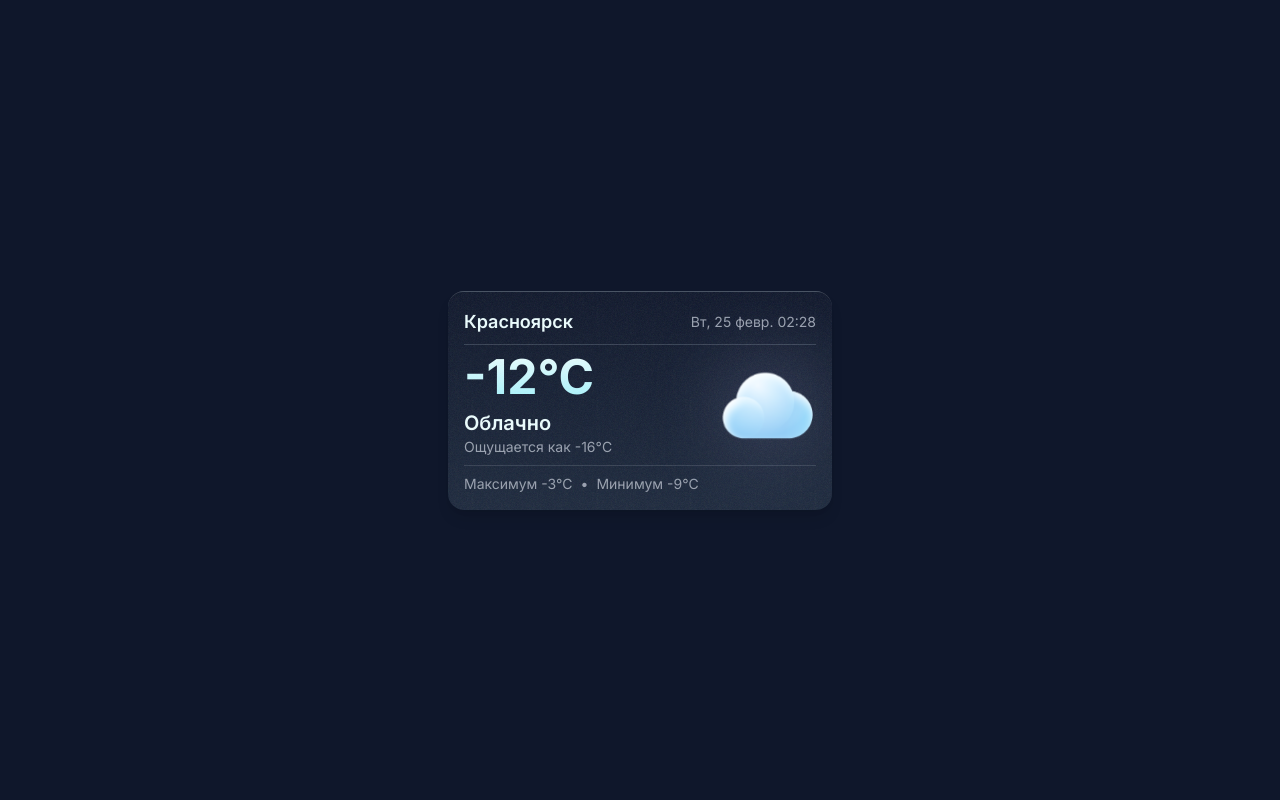
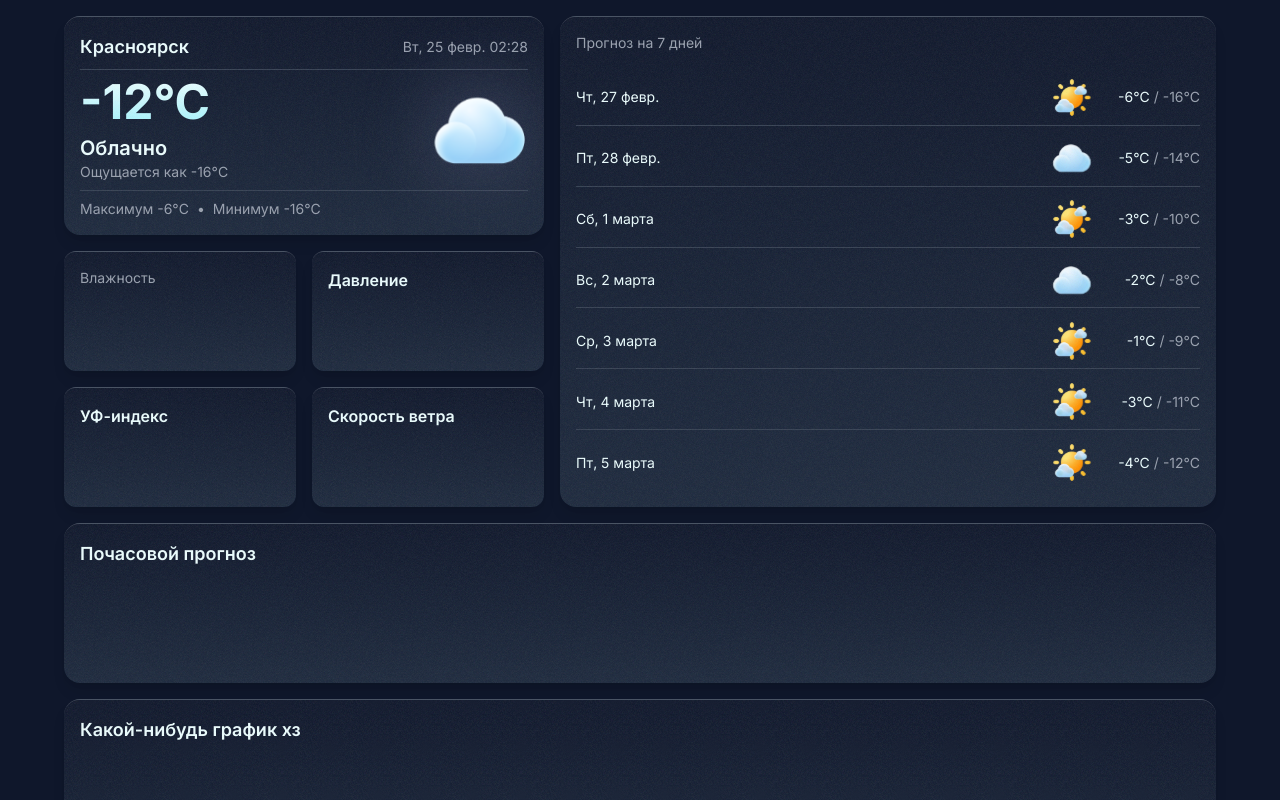
Before and after one commit to sssehnsuchttt/weather-dashboard, a React (Vite) app: page / in a window 1280 px wide. Shown: the top 800 px of the page. Built offline with nearby package versions, Linux system fonts and the light colour scheme.

Commit message:
Add grid layout & 7-days forecast

```diff
--- a/src/App.jsx
+++ b/src/App.jsx
@@ -1,60 +1,142 @@
-// import React from "react";
 import WeatherIcon from "./components/WeatherIcon";
+
+const DUMMY_FORECAST = [
+  { day: "Чт, 27 февр.", code: 2, minTemp: -16, maxTemp: -6 },
+  { day: "Пт, 28 февр.", code: 3, minTemp: -14, maxTemp: -5 },
+  { day: "Сб, 1 марта", code: 2, minTemp: -10, maxTemp: -3 },
+  { day: "Вс, 2 марта", code: 3, minTemp: -8, maxTemp: -2 },
+  { day: "Ср, 3 марта", code: 1, minTemp: -9, maxTemp: -1 },
+  { day: "Чт, 4 марта", code: 2, minTemp: -11, maxTemp: -3 },
+  { day: "Пт, 5 марта", code: 1, minTemp: -12, maxTemp: -4 },
+];
 
 function App() {
   return (
-    <div className="flex flex-col items-center justify-center min-h-screen bg-slate-900 text-white" data-role="app">
-      <div
-        className="relative w-96 bg-gradient-to-b from-slate-900 to-slate-800 shadow-lg rounded-2xl border-t border-white/20 p-4 overflow-hidden"
-        data-role="weather-card"
-      >
-        {/* Текстура шума */}
-        <div
-          className="bg-grainy absolute left-0 top-0 z-10 h-full w-full rounded-2xl opacity-10 pointer-events-none"
-          data-role="grainy-background"
-        ></div>
-
-        <div className="flex flex-col z-20 h-full" data-role="weather-content">
-          {/* Заголовок */}
-          <div className="w-full flex gap-3 justify-between items-center" data-role="weather-header">
-            <h1 className="font-semibold text-cyan-50 text-lg" data-role="city-name">Красноярск</h1>
-            <span className="text-sm text-gray-400" data-role="date-time">Вт, 25 февр. 02:28</span>
-          </div>
-
-          <hr className="border-t border-gray-700 my-2 mb-2" data-role="divider" />
-
-          {/* Основной блок с температурой */}
-          <div className="flex mb-2" data-role="temperature-block">
-            <div className="flex flex-1 flex-col h-full justify-center gap-2" data-role="temperature-info">
-              <div className="flex gap-4 items-center" data-role="main-temperature">
-                {/* Температура с легким светящимся эффектом */}
-                <span
-                  className="text-5xl font-bold bg-gradient-to-t from-cyan-200 to-cyan-50 bg-clip-text text-transparent"
-                  data-role="temperature"
-                >
-                  -12°C
+    <div className="flex flex-col items-center justify-center min-h-screen p-4 bg-slate-900 text-white">
+      {/* Контейнер для всей сетки */}
+      <div className="flex flex-col md:flex-row w-full max-w-6xl mx-auto gap-4">
+        {/* Левый контейнер */}
+        <div className="flex flex-col gap-4 w-full md:w-120">
+          {/* Карточка погоды */}
+          <div className="relative bg-gradient-to-b from-slate-900 to-slate-800 shadow-lg rounded-2xl border-t border-white/20 p-4 overflow-hidden">
+            <div className="bg-grainy absolute left-0 top-0 z-10 h-full w-full rounded-2xl opacity-10 pointer-events-none" />
+            <div className="flex flex-col z-20">
+              <div className="w-full flex gap-3 justify-between items-center">
+                <h1 className="font-semibold text-cyan-50 text-lg">
+                  Красноярск
+                </h1>
+                <span className="text-sm text-gray-400">
+                  Вт, 25 февр. 02:28
                 </span>
               </div>
-
-              {/* Состояние погоды */}
-              <div className="flex flex-col items-start justify-center" data-role="weather-description">
-                <span className="font-semibold text-xl text-cyan-50" data-role="weather-condition">Облачно</span>
-                <span className="text-sm text-gray-400" data-role="feels-like">Ощущается как -16°C</span>
+              <hr className="border-t border-gray-700 my-2 mb-2" />
+              <div className="flex mb-2">
+                <div className="flex-1 flex flex-col gap-2">
+                  <div className="flex gap-4 items-center">
+                    <span className="text-5xl font-bold bg-gradient-to-t from-cyan-200 to-cyan-50 bg-clip-text text-transparent">
+                      -12°C
+                    </span>
+                  </div>
+                  <div className="flex flex-col items-start">
+                    <span className="font-semibold text-xl text-cyan-50">
+                      Облачно
+                    </span>
+                    <span className="text-sm text-gray-400">
+                      Ощущается как -16°C
+                    </span>
+                  </div>
+                </div>
+                <div className="relative flex items-center justify-center">
+                  <WeatherIcon
+                    className="z-10 w-24 h-24"
+                    code={3}
+                    hour={12}
+                    glow
+                  />
+                </div>
               </div>
-            </div>
-
-            {/* Иконка погоды */}
-            <div className="relative flex items-center justify-center" data-role="weather-icon">
-              <WeatherIcon className="z-10 w-24 h-24 filter shadow-cyan-500/50" code={3} hour={12} glow />
+              <div className="flex gap-2 items-center text-gray-400 text-sm mt-auto pt-2 border-t border-gray-700">
+                <span>Максимум -6°C</span>
+                <span>•</span>
+                <span>Минимум -16°C</span>
+              </div>
             </div>
           </div>
 
-          {/* Минимальная и максимальная температура */}
-          <div className="flex gap-2 items-center text-gray-400 text-sm mt-auto pt-2 border-t border-gray-700" data-role="footer">
-            <span data-role="max-temperature">Максимум -3°C</span>
-            <span>•</span>
-            <span data-role="min-temperature">Минимум -9°C</span>
+          {/* Сетка для параметров */}
+          <div className="grid grid-cols-2 gap-4">
+            <div className="relative bg-gradient-to-b from-slate-900 to-slate-800 shadow-lg rounded-xl border-t border-white/20 p-4 overflow-hidden h-30 flex items-start">
+              <div className="bg-grainy absolute left-0 top-0 z-10 h-full w-full rounded-xl opacity-10 pointer-events-none" />
+              <span className="text-sm text-gray-400">Влажность</span>
+              <span></span>
+            </div>
+            <div className="relative bg-gradient-to-b from-slate-900 to-slate-800 shadow-lg rounded-xl border-t border-white/20 p-4 overflow-hidden h-30 flex items-start">
+              <div className="bg-grainy absolute left-0 top-0 z-10 h-full w-full rounded-xl opacity-10 pointer-events-none" />
+              <span className="font-semibold text-cyan-50">Давление</span>
+            </div>
+            <div className="relative bg-gradient-to-b from-slate-900 to-slate-800 shadow-lg rounded-xl border-t border-white/20 p-4 overflow-hidden h-30 flex items-start">
+              <div className="bg-grainy absolute left-0 top-0 z-10 h-full w-full rounded-xl opacity-10 pointer-events-none" />
+              <span className="font-semibold text-cyan-50">УФ-индекс</span>
+            </div>
+            <div className="relative bg-gradient-to-b from-slate-900 to-slate-800 shadow-lg rounded-xl border-t border-white/20 p-4 overflow-hidden h-30 flex items-start">
+              <div className="bg-grainy absolute left-0 top-0 z-10 h-full w-full rounded-xl opacity-10 pointer-events-none" />
+              <span className="font-semibold text-cyan-50">Скорость ветра</span>
+            </div>
           </div>
+        </div>
+
+        {/* Контейнер для прогноза на 7 дней */}
+        <div className="flex flex-col relative bg-gradient-to-b from-slate-900 to-slate-800 shadow-lg rounded-2xl border-t border-white/20 p-4 flex-1 self-stretch overflow-hidden">
+          <div className="bg-grainy absolute left-0 top-0 z-10 h-full w-full rounded-2xl opacity-10 pointer-events-none" />
+          <h2 className="text-sm text-gray-400 mb-4">Прогноз на 7 дней</h2>
+
+          <div className="flex flex-col gap-1 md:flex-1 min-h-100">
+            {DUMMY_FORECAST.map((day, index) => (
+              <div
+                key={index}
+                className="relative flex items-center justify-between flex-1"
+              >
+                {index !== DUMMY_FORECAST.length - 1 && (
+                  <div className="absolute bottom-0 left-0 w-full border-t border-gray-700"></div>
+                )}
+
+                <span className="text-sm text-cyan-50">{day.day}</span>
+
+                <div className="relative flex items-center gap-4">
+
+                  <div className="absolute right-0 mr-26 flex items-center justify-center min-w-12">
+                    <WeatherIcon
+                      className="w-10 h-10 object-contain"
+                      code={day.code}
+                      hour={12}
+                    />
+                  </div>
+
+                  <div className="flex gap-1 items-center text-gray-400 text-sm min-w-[72px] text-right">
+                    <span className="text-cyan-50">{day.maxTemp}°C</span>
+                    <span>/</span>
+                    <span>{day.minTemp}°C</span>
+                  </div>
+                </div>
+              </div>
+            ))}
+          </div>
+        </div>
+      </div>
+
+      <div className="flex flex-col w-full max-w-6xl mx-auto gap-4 mt-4">
+        <div className="relative bg-gradient-to-b from-slate-900 to-slate-800 shadow-lg rounded-2xl border-t border-white/20 p-4 overflow-hidden h-40">
+          <div className="bg-grainy absolute left-0 top-0 z-10 h-full w-full rounded-2xl opacity-10 pointer-events-none" />
+          <h2 className="text-lg font-semibold text-cyan-50">
+            Почасовой прогноз
+          </h2>
+        </div>
+
+        <div className="relative bg-gradient-to-b from-slate-900 to-slate-800 shadow-lg rounded-2xl border-t border-white/20 p-4 overflow-hidden h-60">
+          <div className="bg-grainy absolute left-0 top-0 z-10 h-full w-full rounded-2xl opacity-10 pointer-events-none" />
+          <h2 className="text-lg font-semibold text-cyan-50">
+            Какой-нибудь график хз
+          </h2>
         </div>
       </div>
     </div>
```
